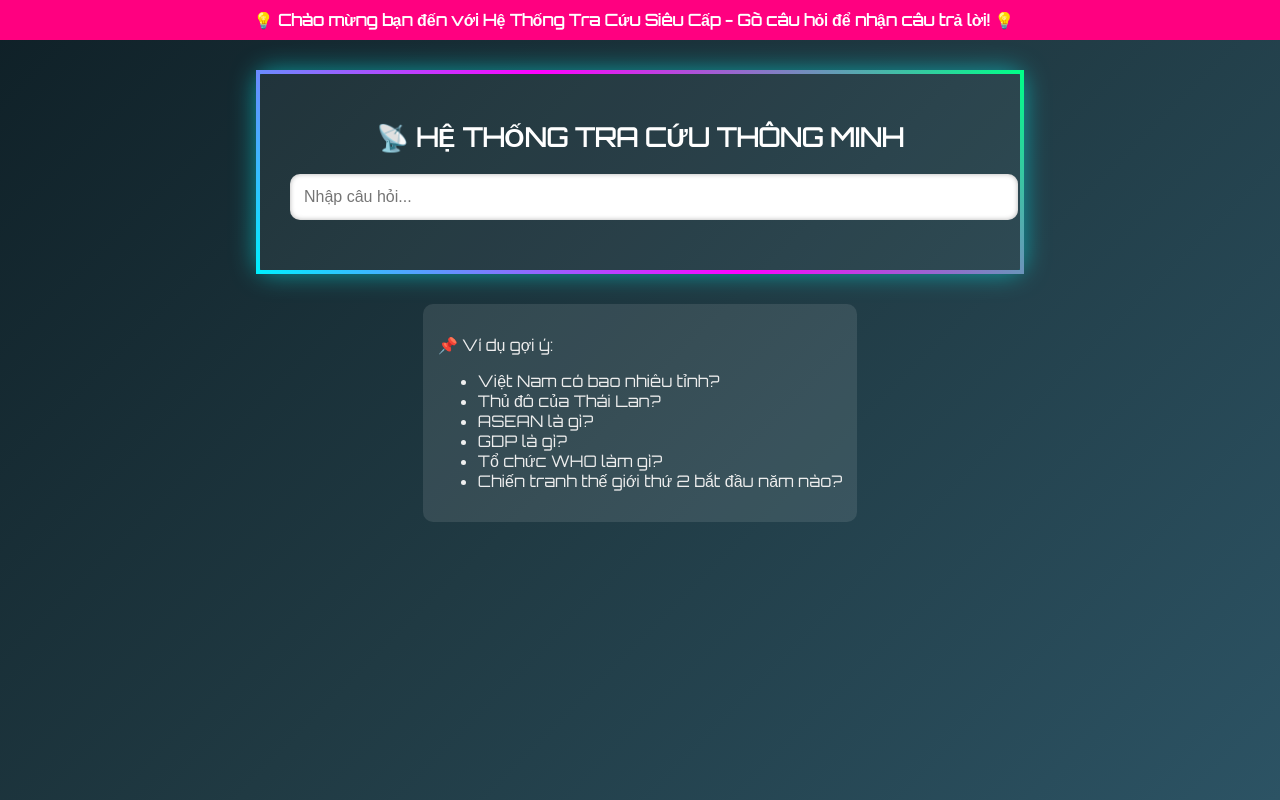
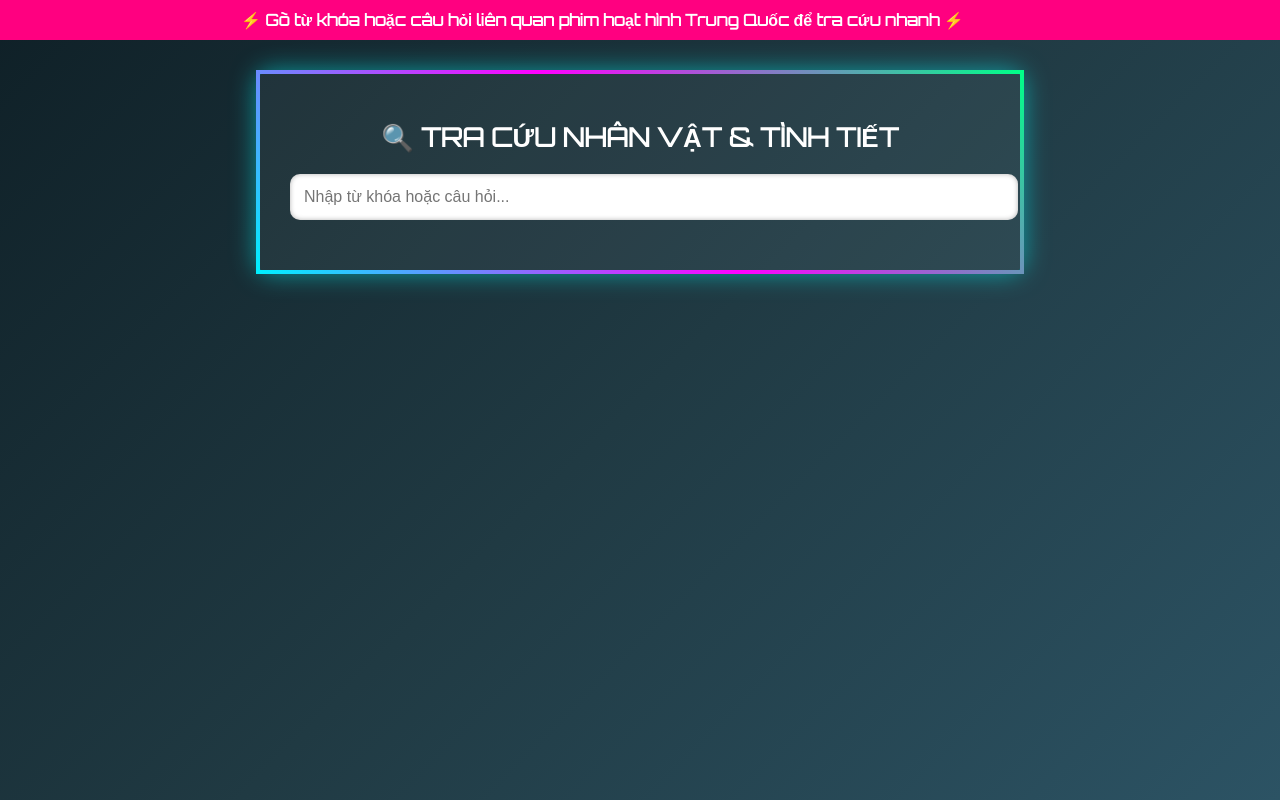
Before and after one commit to Anhtuanpri/Tra-HCT, a plain HTML site: page index.html in a window 1280 px wide. Drawn offline with Linux system fonts and the light colour scheme.

Commit message:
Update index.html

```diff
--- a/index.html
+++ b/index.html
@@ -3,36 +3,20 @@
 <head>
   <meta charset="UTF-8" />
   <meta name="viewport" content="width=device-width, initial-scale=1.0"/>
-  <title>Hệ Thống Tra Cứu</title>
+  <title>TRA CỨU ANIME</title>
   <link rel="stylesheet" href="style.css" />
   <link href="https://fonts.googleapis.com/css2?family=Orbitron&display=swap" rel="stylesheet">
 </head>
 <body>
   <div class="marquee-container">
-    <div class="marquee">💡 Chào mừng bạn đến với Hệ Thống Tra Cứu Siêu Cấp - Gõ câu hỏi để nhận câu trả lời! 💡</div>
+    <div class="marquee">⚡ Gõ từ khóa hoặc câu hỏi liên quan phim hoạt hình Trung Quốc để tra cứu nhanh ⚡</div>
   </div>
 
   <div class="card">
-    <h1>📡 HỆ THỐNG TRA CỨU THÔNG MINH</h1>
-    <input type="text" id="searchBox" placeholder="Nhập câu hỏi..." />
+    <h1>🔍 TRA CỨU NHÂN VẬT & TÌNH TIẾT</h1>
+    <input type="text" id="searchBox" placeholder="Nhập từ khóa hoặc câu hỏi..." />
     <div id="answerBox" class="hidden"></div>
   </div>
-
-  <div class="suggest">
-    <p>📌 Ví dụ gợi ý:</p>
-    <ul>
-      <li>Việt Nam có bao nhiêu tỉnh?</li>
-      <li>Thủ đô của Thái Lan?</li>
-      <li>ASEAN là gì?</li>
-      <li>GDP là gì?</li>
-      <li>Tổ chức WHO làm gì?</li>
-      <li>Chiến tranh thế giới thứ 2 bắt đầu năm nào?</li>
-    </ul>
-  </div>
-
-  <audio id="bgMusic" autoplay loop>
-    <source src="sounds/music.mp3" type="audio/mpeg" />
-  </audio>
 
   <script src="script.js"></script>
 </body>
```
